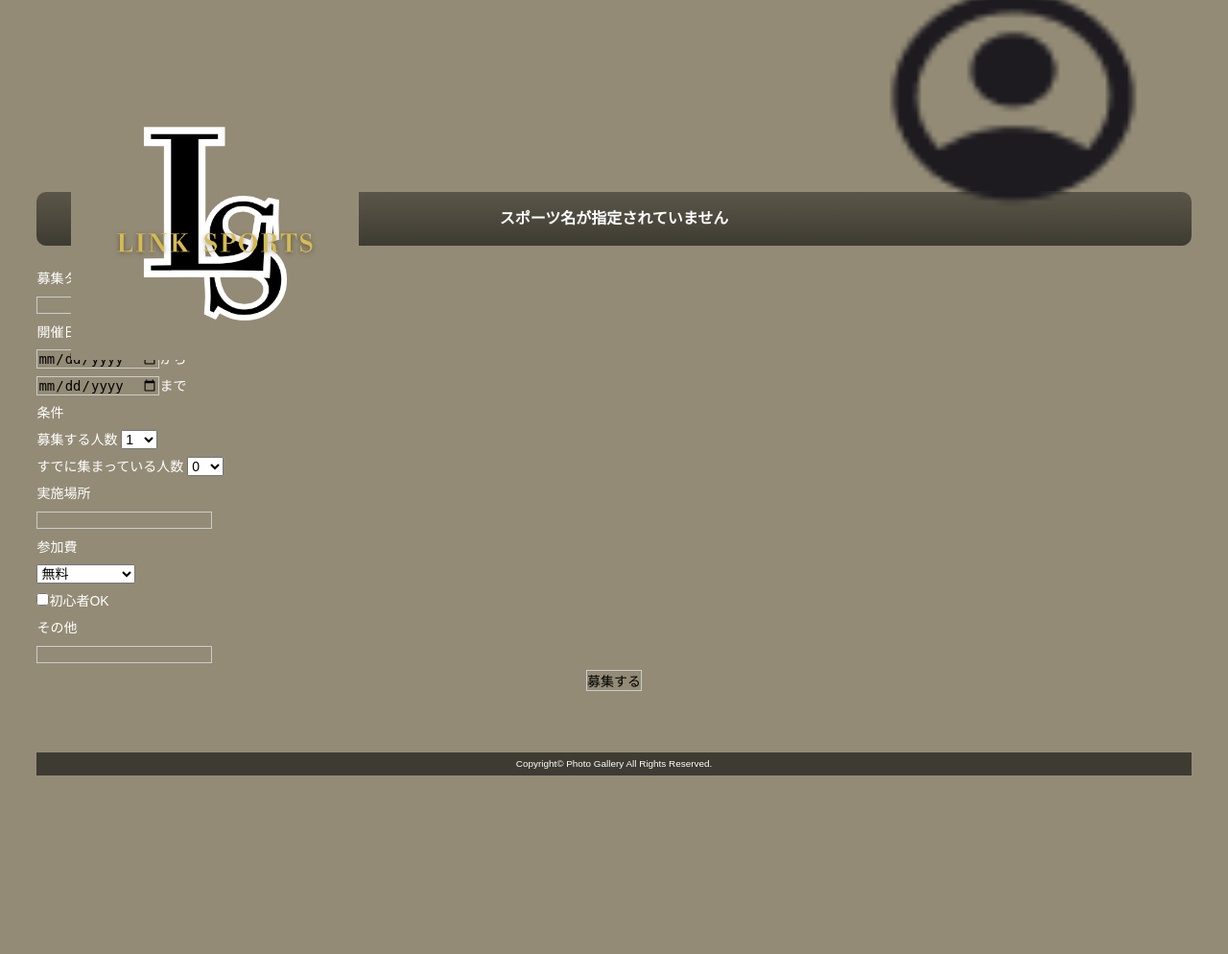
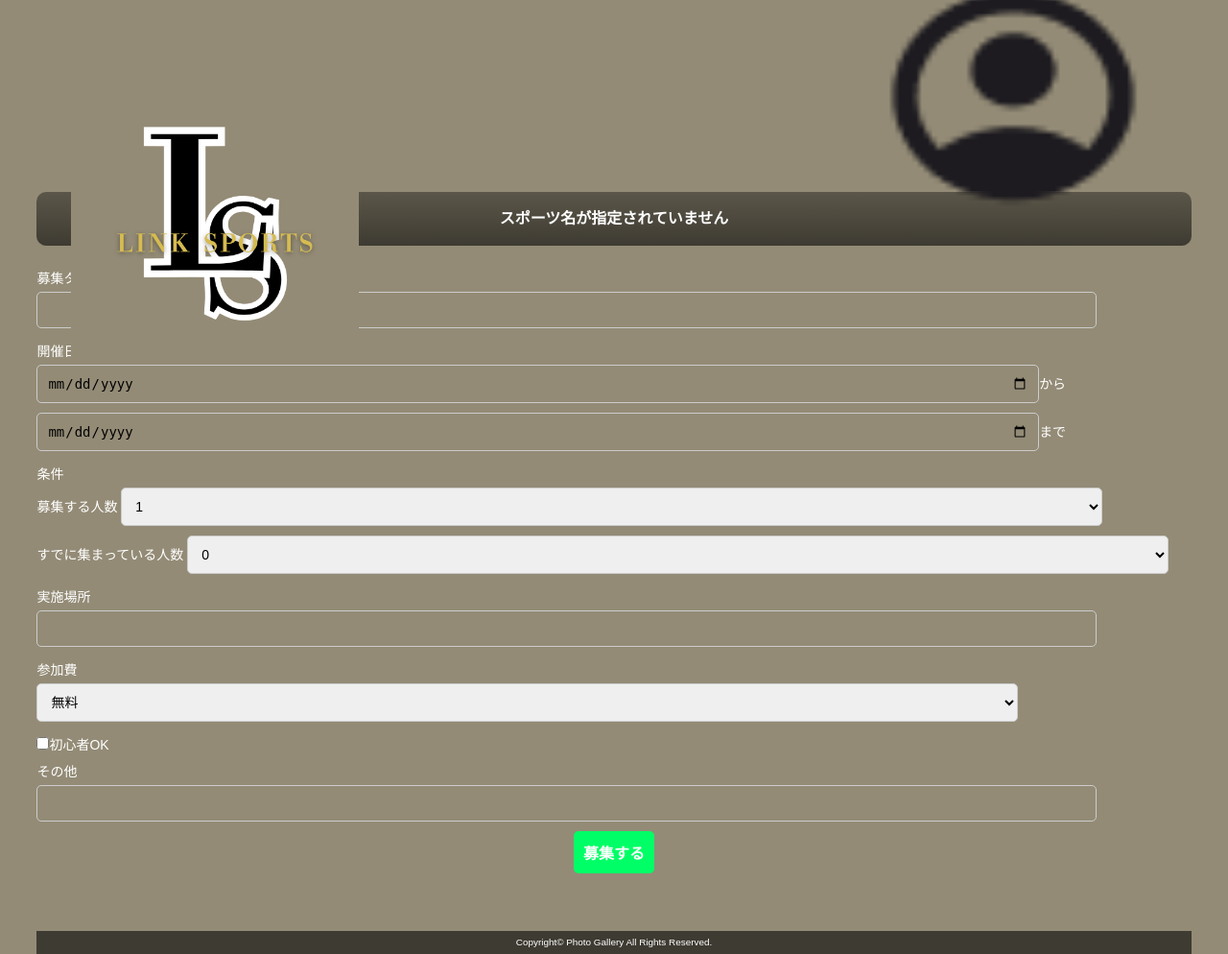
Before and after one commit to NishiSouta/-four-musketeers, a PHP site: page /bosyuu-touroku.php in a window 1280 px wide. Shown: the whole page at 96% size. Before the commit the page ends 808 px from the top, so only its background shows below. Run offline with PHP 8.4, Linux system fonts and the light colour scheme.

Commit message:
Update style-bosyuu-touroku.css

```diff
--- a/システム開発四銃士/css/style-bosyuu-touroku.css
+++ b/システム開発四銃士/css/style-bosyuu-touroku.css
@@ -478,3 +478,60 @@ h2{
     justify-content: center;
     align-items: center;
   }
+
+
+
+
+
+
+
+/* ここからチャットGPT*/
+
+
+  /* style-bosyuu-touroku.css */
+
+
+  h2 {
+	font-size: 18px;
+	margin-bottom: 10px;
+	color: #333;
+  }
+
+
+
+  form input[type="text"],
+  form select {
+	width: 90%;
+	padding: 10px;
+	margin-bottom: 10px;
+	border: 1px solid #ccc;
+	border-radius: 5px;
+  }
+
+
+  form input[type="date"],
+  form select {
+	width: 85%;
+	padding: 10px;
+	margin-bottom: 10px;
+	border: 1px solid #ccc;
+	border-radius: 5px;
+  }
+
+
+
+  form input[type="submit"] {
+	width: 100%;
+	padding: 10px;
+	background-color: #00ff66; /* Green button color */
+	border: none;
+	color: #fff;
+	font-weight: bold;
+	font-size: 16px;
+	border-radius: 5px;
+	cursor: pointer;
+  }
+
+  form input[type="submit"]:hover {
+	background-color: #00cc52; /* Darker green on hover */
+  }
```
